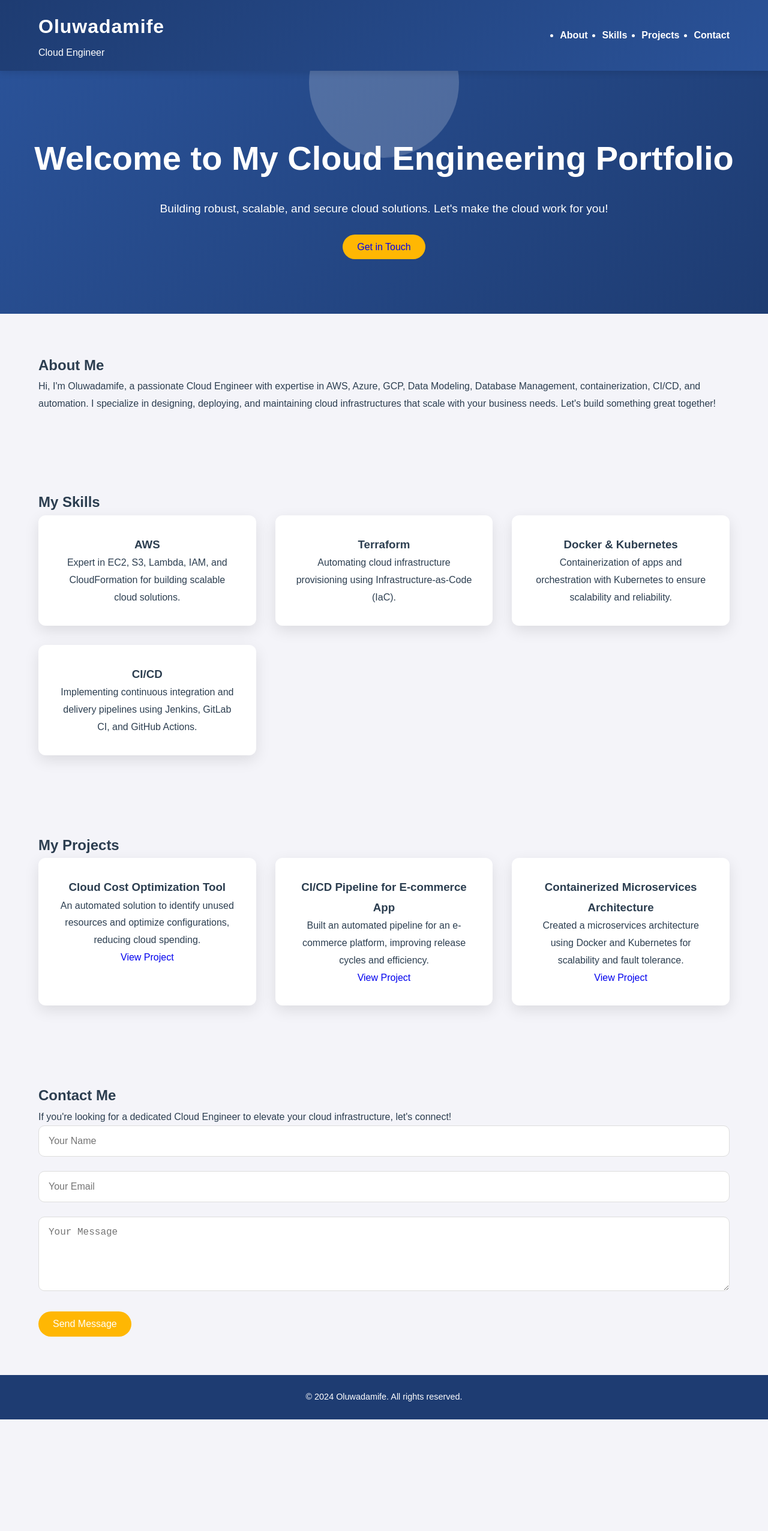
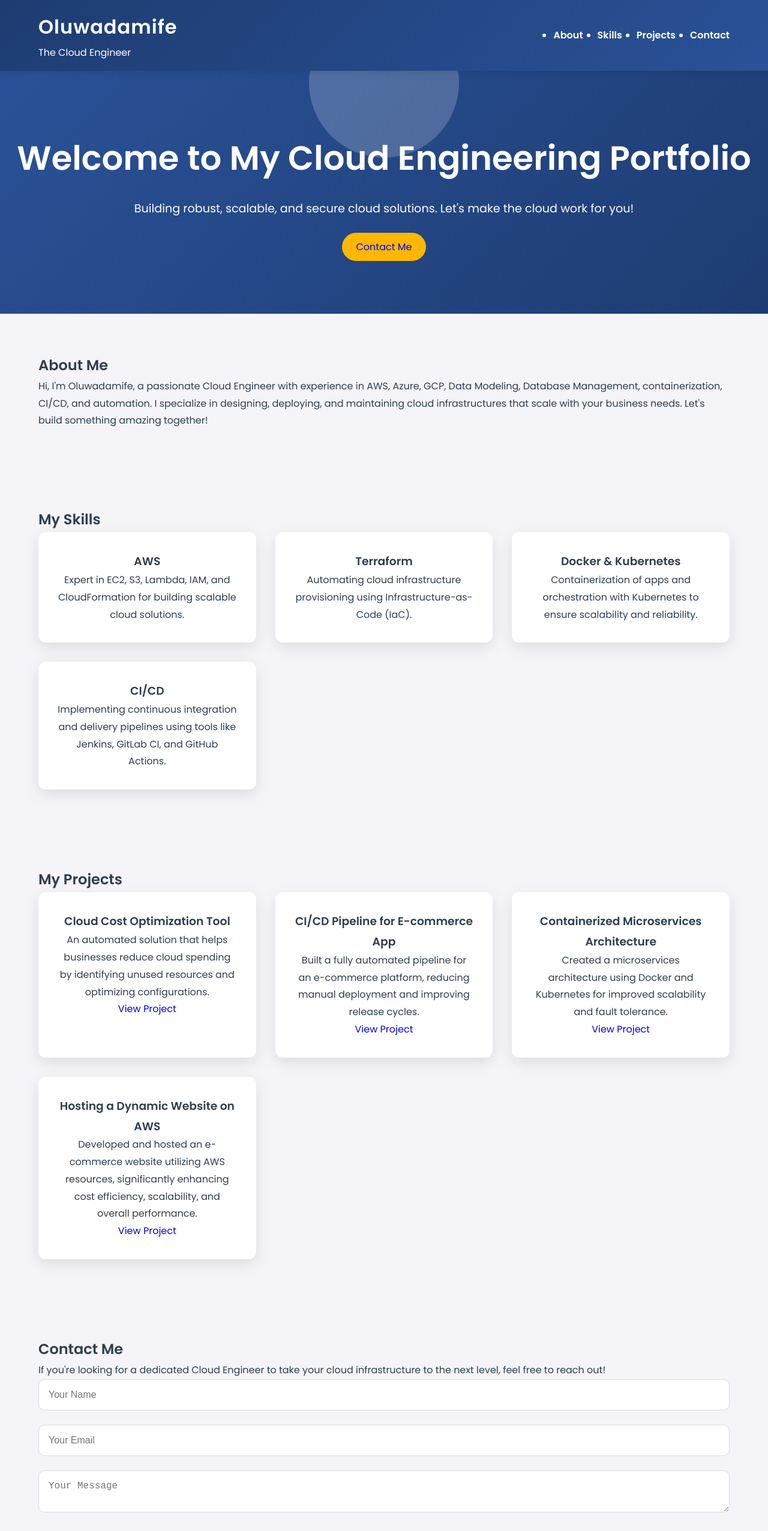
Before and after one commit to Mujiwarasqf/cloud-portfolio-, a plain HTML site: page index.html in a window 1280 px wide. Shown: the top 2552 px of the page at 60% size. Before the commit the page ends 2366 px from the top, so only its background shows below. Drawn offline with Linux system fonts and the light colour scheme.

Commit message:
index update

```diff
--- a/index.html
+++ b/index.html
@@ -4,16 +4,17 @@
     <meta charset="UTF-8">
     <meta name="viewport" content="width=device-width, initial-scale=1.0">
     <meta name="description" content="Cloud Engineer Portfolio - Skills, Projects, and Contact">
-    <title>Oluwadamife - Cloud Engineer</title>
-    <link href="https://fonts.googleapis.com/css2?family=Inter:wght@400;600;700&display=swap" rel="stylesheet">
+    <title>Oluwadamife - The Cloud Engineer</title>
+    <link href="https://fonts.googleapis.com/css2?family=Poppins:wght@300;400;600&display=swap" rel="stylesheet">
     <link rel="stylesheet" href="styles.css">
 </head>
 <body>
+    <!-- Header Section -->
     <header>
         <div class="navbar">
             <div class="logo">
                 <h1>Oluwadamife</h1>
-                <p>Cloud Engineer</p>
+                <p>The Cloud Engineer</p>
             </div>
             <nav>
                 <ul>
@@ -26,26 +27,24 @@
         </div>
     </header>
 
+    <!-- Hero Section -->
     <section id="hero">
         <div class="hero-content">
             <h2>Welcome to My Cloud Engineering Portfolio</h2>
             <p>Building robust, scalable, and secure cloud solutions. Let's make the cloud work for you!</p>
-            <a href="#contact" class="btn">Get in Touch</a>
+            <a href="#contact" class="btn">Contact Me</a>
         </div>
     </section>
 
-    <main>
+    <!-- About Section -->
     <section id="about">
         <div class="container">
             <h2>About Me</h2>
-                <p>
-                    Hi, I'm Oluwadamife, a passionate Cloud Engineer with expertise in AWS, Azure, GCP, Data Modeling,
-                    Database Management, containerization, CI/CD, and automation. I specialize in designing, deploying,
-                    and maintaining cloud infrastructures that scale with your business needs. Let's build something great together!
-                </p>
+            <p>Hi, I'm Oluwadamife, a passionate Cloud Engineer with experience in AWS, Azure, GCP, Data Modeling, Database Management, containerization, CI/CD, and automation. I specialize in designing, deploying, and maintaining cloud infrastructures that scale with your business needs. Let's build something amazing together!</p>
         </div>
     </section>
 
+    <!-- Skills Section -->
     <section id="skills">
         <div class="container">
             <h2>My Skills</h2>
@@ -64,69 +63,60 @@
                 </div>
                 <div class="skill">
                     <h3>CI/CD</h3>
-                        <p>Implementing continuous integration and delivery pipelines using Jenkins, GitLab CI, and GitHub Actions.</p>
+                    <p>Implementing continuous integration and delivery pipelines using tools like Jenkins, GitLab CI, and GitHub Actions.</p>
                 </div>
             </div>
         </div>
     </section>
 
+    <!-- Projects Section -->
     <section id="projects">
         <div class="container">
             <h2>My Projects</h2>
             <div class="projects-grid">
                 <div class="project">
                     <h3>Cloud Cost Optimization Tool</h3>
-                        <p>An automated solution to identify unused resources and optimize configurations, reducing cloud spending.</p>
+                    <p>An automated solution that helps businesses reduce cloud spending by identifying unused resources and optimizing configurations.</p>
                     <a href="#" class="btn">View Project</a>
                 </div>
                 <div class="project">
                     <h3>CI/CD Pipeline for E-commerce App</h3>
-                        <p>Built an automated pipeline for an e-commerce platform, improving release cycles and efficiency.</p>
+                    <p>Built a fully automated pipeline for an e-commerce platform, reducing manual deployment and improving release cycles.</p>
                     <a href="#" class="btn">View Project</a>
                 </div>
                 <div class="project">
                     <h3>Containerized Microservices Architecture</h3>
-                        <p>Created a microservices architecture using Docker and Kubernetes for scalability and fault tolerance.</p>
+                    <p>Created a microservices architecture using Docker and Kubernetes for improved scalability and fault tolerance.</p>
                     <a href="#" class="btn">View Project</a>
+                </div>
+                <div class="project">
+                    <h3>Hosting a Dynamic Website on AWS</h3>
+                    <p>Developed and hosted an e-commerce website utilizing AWS resources, significantly enhancing cost efficiency, scalability, and overall performance.</p>
+                    <a href="https://github.com/Mujiwarasqf/Code_Legends" class="btn" target="_blank">View Project</a>
                 </div>
             </div>
         </div>
     </section>
 
+    <!-- Contact Section -->
     <section id="contact">
         <div class="container">
             <h2>Contact Me</h2>
-                <p>If you're looking for a dedicated Cloud Engineer to elevate your cloud infrastructure, let's connect!</p>
+            <p>If you're looking for a dedicated Cloud Engineer to take your cloud infrastructure to the next level, feel free to reach out!</p>
             <form id="contact-form">
-                    <input type="text" name="name" placeholder="Your Name" required>
-                    <input type="email" name="email" placeholder="Your Email" required>
-                    <textarea name="message" placeholder="Your Message" rows="5" required></textarea>
+                <input type="text" placeholder="Your Name" required>
+                <input type="email" placeholder="Your Email" required>
+                <textarea placeholder="Your Message" required></textarea>
                 <button type="submit" class="btn">Send Message</button>
             </form>
         </div>
     </section>
-    </main>
 
+    <!-- Footer Section -->
     <footer>
         <p>&copy; 2024 Oluwadamife. All rights reserved.</p>
     </footer>
 
-    <script>
-        // Smooth Scroll for Anchor Links
-        document.querySelectorAll('a[href^="#"]').forEach(anchor => {
-            anchor.addEventListener('click', function (e) {
-                e.preventDefault();
-                document.querySelector(this.getAttribute('href')).scrollIntoView({
-                    behavior: 'smooth'
-                });
-            });
-        });
-
-        // Placeholder for Form Submission Logic
-        document.getElementById('contact-form').addEventListener('submit', function (e) {
-            e.preventDefault();
-            alert('Thank you for your message! I will get back to you shortly.');
-        });
-    </script>
+    <script src="script.js"></script>
 </body>
 </html>
```
Lines whose indentation alone changed are shown as unchanged.
